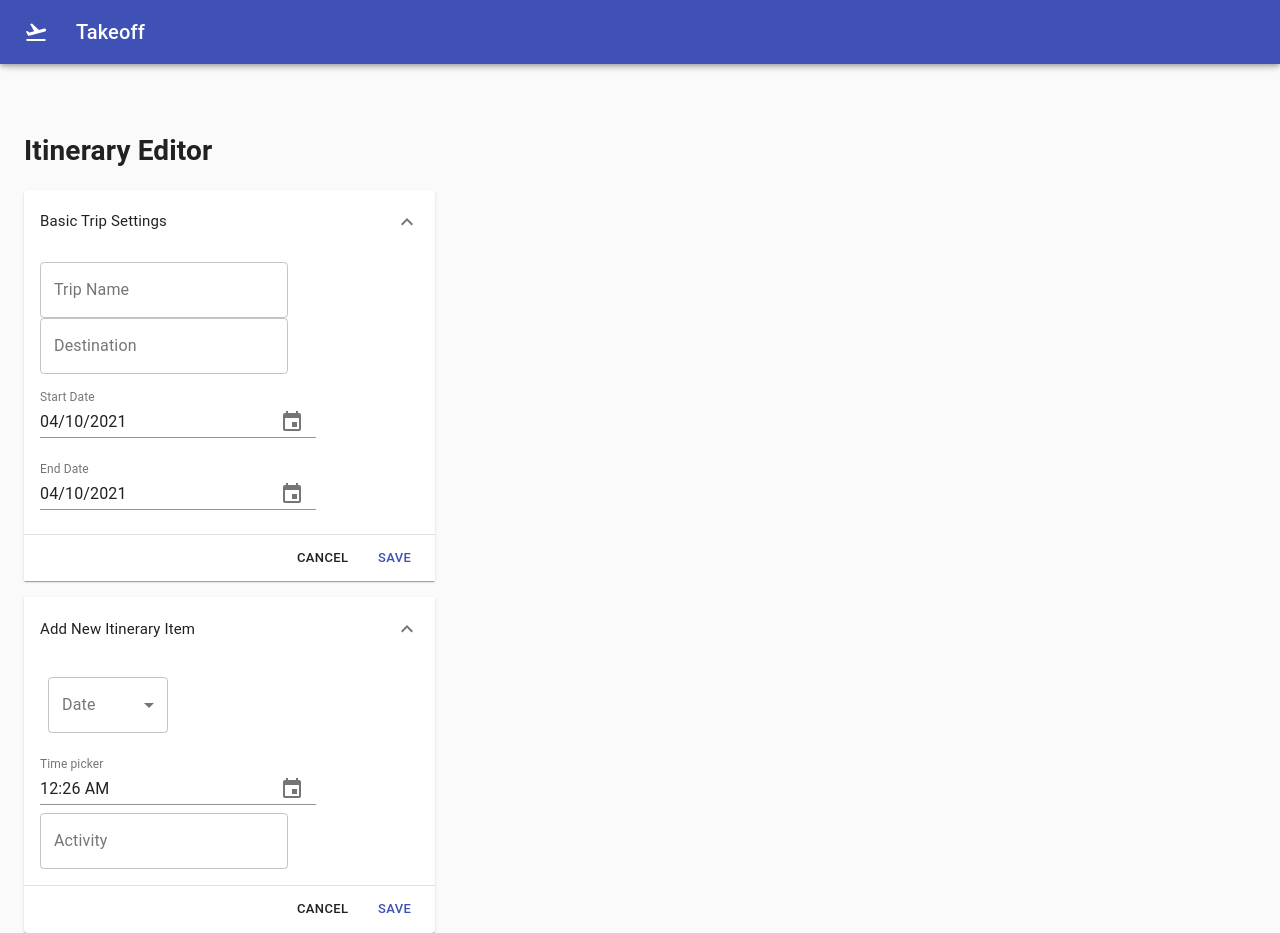
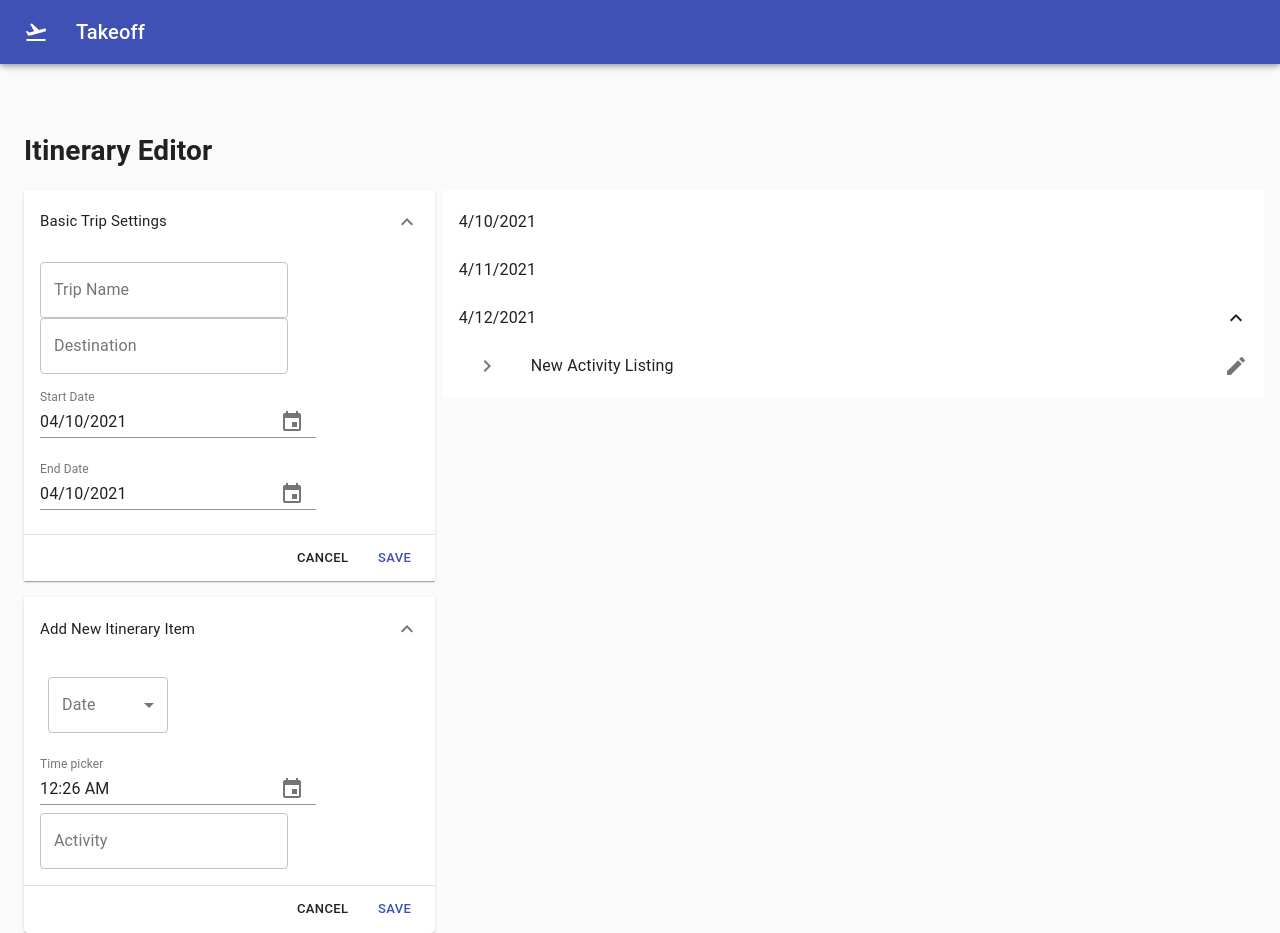
Before and after one commit to espoldi/Takeoff, a React (Create React App) app in the folder client/: page /editor in a window 1280 px wide. Built offline with nearby package versions, Linux system fonts and the light colour scheme.

Commit message:
added hard coded nested list with editable items for function mapping later

```diff
--- a/client/src/pages/ItineraryEditor.js
+++ b/client/src/pages/ItineraryEditor.js
@@ -11,14 +11,14 @@ import {
     Container,
     Divider,
     FormControl,
-    FormHelperText,
     Grid,
+    IconButton,
     InputLabel,
     List,
     ListItem,
     ListItemIcon,
+    ListItemSecondaryAction,
     ListItemText,
-    ListSubheader,
     MenuItem,
     Select,
     TextField,
@@ -32,13 +32,15 @@ import {
     KeyboardDatePicker
 } from '@material-ui/pickers';
 import { makeStyles } from '@material-ui/core/styles';
-import AddIcon from '@material-ui/icons/Add';
-import ExpandMoreIcon from '@material-ui/icons/ExpandMore';
+import ChevronRightIcon from '@material-ui/icons/ChevronRight';
+import EditIcon from '@material-ui/icons/Edit';
+import ExpandLess from '@material-ui/icons/ExpandLess';
+import ExpandMore from '@material-ui/icons/ExpandMore';
 
 const useStyles = makeStyles((theme) => ({
     root: {
         width: '100%',
-        maxWidth: 360,
+        marginLeft: theme.spacing(1),
         backgroundColor: theme.palette.background.paper,
     },
     nested: {
@@ -70,13 +72,17 @@ export default function ItineraryEditor() {
         setItemDate(event.target.value);
     };
 
+    const [open, setOpen] = useState(true);
+    const handleListClick = () => { setOpen(!open); };
+
+
     return (
         <Container fixed>
             <h1>Itinerary Editor</h1>
             <Grid container>
                 <Grid item xs={12} md={4}>
                     <Accordion defaultExpanded>
-                        <AccordionSummary expandIcon={<ExpandMoreIcon />} aria-controls="panel1-content" id="panel1-header">
+                        <AccordionSummary expandIcon={<ExpandMore />} aria-controls="panel1-content" id="panel1-header">
                             <Typography className={classes.heading}>Basic Trip Settings</Typography>
                         </AccordionSummary>
                         <AccordionDetails>
@@ -134,7 +140,7 @@ export default function ItineraryEditor() {
                     </Accordion>
 
                     <Accordion defaultExpanded>
-                        <AccordionSummary expandIcon={<ExpandMoreIcon />} aria-controls="panel2-content" id="panel2-header">
+                        <AccordionSummary expandIcon={<ExpandMore />} aria-controls="panel2-content" id="panel2-header">
                             <Typography className={classes.heading}>Add New Itinerary Item</Typography>
                         </AccordionSummary>
                         <AccordionDetails>
@@ -191,6 +197,38 @@ export default function ItineraryEditor() {
 
                 <Grid item xs={12} md={8}>
                     {/* Insert function to make nested list items for each day in range of start and end dates */}
+                    <List component="nav" aria-labelledby="nested-list-subheader" className={classes.root}>
+
+                        <ListItem button>
+                            <ListItemText primary="4/10/2021" />
+                        </ListItem>
+
+                        <ListItem button>
+                            <ListItemText primary="4/11/2021" />
+                        </ListItem>
+
+                        <ListItem button onClick={handleListClick}>
+                            <ListItemText primary="4/12/2021" />
+                            {open ? <ExpandLess /> : <ExpandMore />}
+                        </ListItem>
+
+                        <Collapse in={open} timeout="auto" unmountOnExit>
+                            <List component="div" disablePadding>
+                                <ListItem button className={classes.nested}>
+                                    <ListItemIcon>
+                                        <ChevronRightIcon />
+                                    </ListItemIcon>
+                                    <ListItemText primary="New Activity Listing" />
+                                    <ListItemSecondaryAction>
+                                        <IconButton edge="end" aria-label="edit">
+                                            <EditIcon />
+                                        </IconButton>
+                                    </ListItemSecondaryAction>
+                                </ListItem>
+                            </List>
+                        </Collapse>
+                    </List>
+
                 </Grid>
             </Grid>
         </Container>
```
